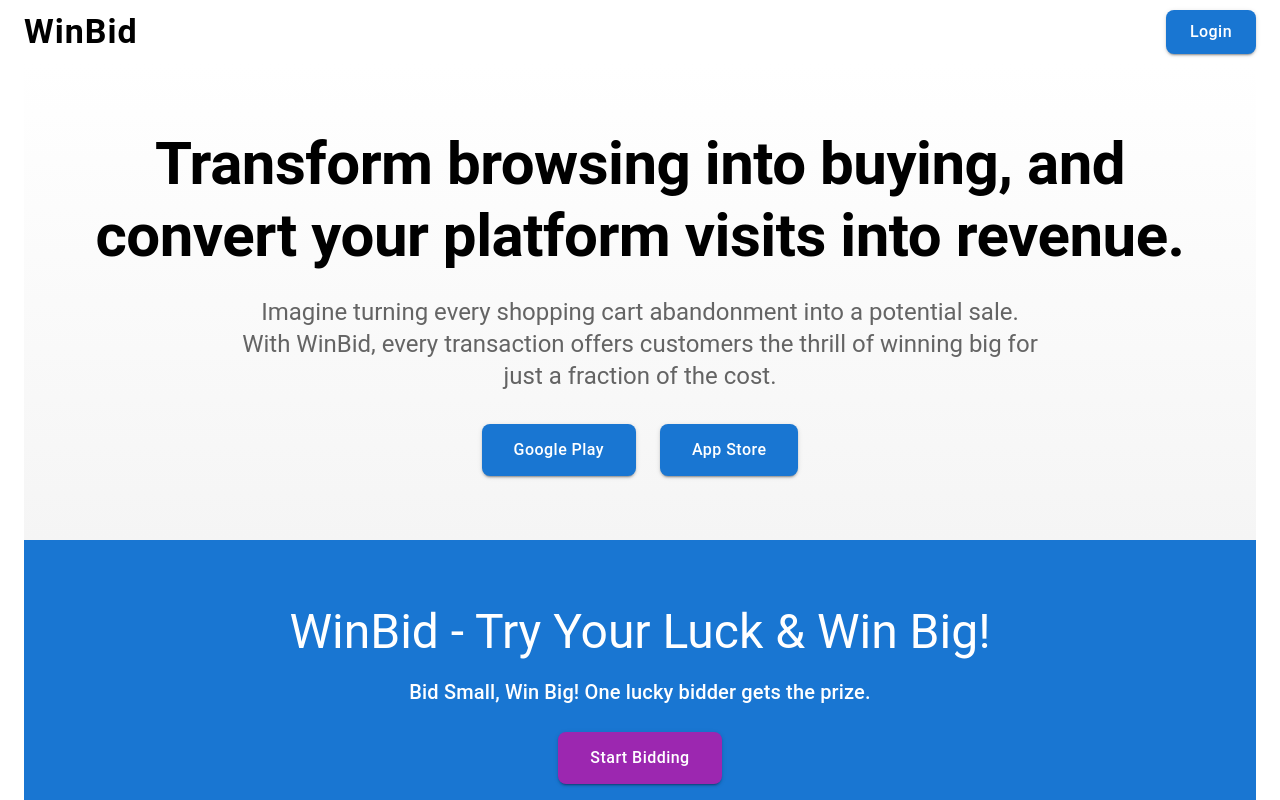
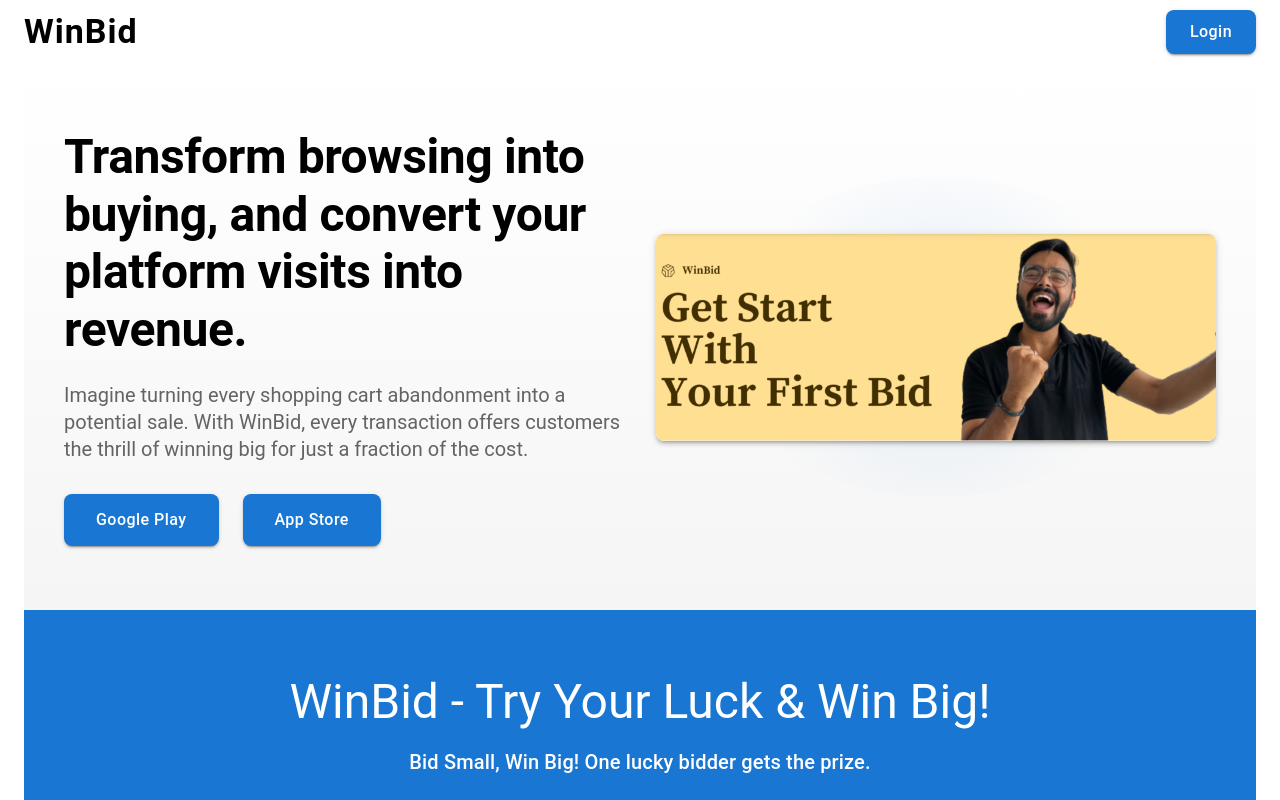
Before and after one commit to itssinghtanmay24/Winbid-frontend, a React (Vite) app: page / in a window 1280 px wide. Shown: the top 800 px of the page. Built offline with nearby package versions, Linux system fonts and the light colour scheme.

Commit message:
Added Img

```diff
--- a/src/components/Home.jsx
+++ b/src/components/Home.jsx
@@ -1,47 +1,60 @@
 import React from "react";
 import { Link } from "react-router-dom";
-import { Container, Typography, Button, Box, Stack, Grid, Card, CardContent } from "@mui/material";
+import {
+  Container,
+  Typography,
+  Button,
+  Box,
+  Stack,
+  Grid,
+  Card,
+  CardContent,
+} from "@mui/material";
+import homeImg from "../assets/homeimg.png"; // Make sure the path is correct
 
 const HomePage = () => {
   return (
     <Container maxWidth={false} sx={{ py: 0 }}>
       {/* Hero Section */}
-      <Box sx={{
-        textAlign: "center",
+      <Box
+        sx={{
+          textAlign: { xs: "center", md: "left" },
           py: 8,
-        background: "linear-gradient(to bottom, #ffffff, #f5f5f5)"
-      }}>
+          background: "linear-gradient(to bottom, #ffffff, #f5f5f5)",
+        }}
+      >
         <Container maxWidth="lg">
+          <Grid container alignItems="center" spacing={4}>
+            <Grid item xs={12} md={6}>
               <Typography
                 variant="h2"
                 sx={{
-              fontWeight: 'bold',
+                  fontWeight: "bold",
                   mb: 3,
-              lineHeight: 1.2
+                  lineHeight: 1.2,
+                  fontSize: { xs: "2.5rem", md: "3rem" }, // Responsive font size
                 }}
               >
-            Transform browsing into buying, and<br />
-            convert your platform visits into revenue.
+                Transform browsing into buying, and convert your platform visits
+                into revenue.
               </Typography>
 
               <Typography
                 variant="h5"
                 sx={{
-              color: 'text.secondary',
+                  color: "text.secondary",
                   mb: 4,
-              maxWidth: '800px',
-              mx: 'auto'
+                  fontSize: { xs: "1.1rem", md: "1.25rem" }, // Responsive font size
                 }}
               >
-            Imagine turning every shopping cart abandonment into a potential sale.
-            With WinBid, every transaction offers customers the thrill of winning big
-            for just a fraction of the cost.
+                Imagine turning every shopping cart abandonment into a potential
+                sale. With WinBid, every transaction offers customers the thrill
+                of winning big for just a fraction of the cost.
               </Typography>
 
               <Stack
-            direction="row"
+                direction={{ xs: "column", sm: "row" }} // Stack buttons vertically on mobile
                 spacing={3}
-            justifyContent="center"
                 sx={{ mt: 4 }}
               >
                 <Button
@@ -53,9 +66,9 @@
                   sx={{
                     px: 4,
                     py: 1.5,
-                borderRadius: '8px',
-                textTransform: 'none',
-                fontSize: '1rem'
+                    borderRadius: "8px",
+                    textTransform: "none",
+                    fontSize: "1rem",
                   }}
                 >
                   Google Play
@@ -69,26 +82,75 @@
                   sx={{
                     px: 4,
                     py: 1.5,
-                borderRadius: '8px',
-                textTransform: 'none',
-                fontSize: '1rem'
+                    borderRadius: "8px",
+                    textTransform: "none",
+                    fontSize: "1rem",
                   }}
                 >
                   App Store
                 </Button>
               </Stack>
+            </Grid>
+            <Grid item xs={12} md={6}>
+              <Box
+                sx={{
+                  position: "relative",
+                  height: "100%",
+                  minHeight: { xs: "300px", md: "400px" },
+                  display: "flex",
+                  alignItems: "center",
+                  justifyContent: "center",
+                }}
+              >
+                <Box
+                  component="img"
+                  src={homeImg}
+                  alt="WinBid App"
+                  sx={{
+                    maxWidth: "100%",
+                    maxHeight: "100%",
+                    objectFit: "contain",
+                    borderRadius: 2,
+                    boxShadow: 3,
+                    position: "relative",
+                    zIndex: 2,
+                  }}
+                />
+                {/* Optional decorative background element */}
+                <Box
+                  sx={{
+                    position: "absolute",
+                    top: "50%",
+                    left: "50%",
+                    transform: "translate(-50%, -50%)",
+                    width: "80%",
+                    height: "80%",
+                    borderRadius: "50%",
+                    background:
+                      "radial-gradient(circle, rgba(25,118,210,0.1) 0%, rgba(25,118,210,0) 70%)",
+                    zIndex: 1,
+                  }}
+                />
+              </Box>
+            </Grid>
+          </Grid>
         </Container>
       </Box>
 
+      {/* Rest of your existing code remains the same */}
       {/* Start Bidding Section */}
-      <Box sx={{
+      <Box
+        sx={{
           py: 8,
           backgroundColor: "primary.main",
           color: "white",
-        textAlign: "center"
-      }}>
+          textAlign: "center",
+        }}
+      >
         <Container maxWidth="lg">
-          <Typography variant="h3">WinBid - Try Your Luck & Win Big!</Typography>
+          <Typography variant="h3">
+            WinBid - Try Your Luck & Win Big!
+          </Typography>
           <Typography variant="h6" sx={{ mt: 2 }}>
             Bid Small, Win Big! One lucky bidder gets the prize.
           </Typography>
@@ -101,9 +163,9 @@
               mt: 3,
               px: 4,
               py: 1.5,
-              borderRadius: '8px',
-              textTransform: 'none',
-              fontSize: '1rem'
+              borderRadius: "8px",
+              textTransform: "none",
+              fontSize: "1rem",
             }}
           >
             Start Bidding
@@ -112,37 +174,45 @@
       </Box>
 
       {/* How It Works */}
-      <Box sx={{
+      <Box
+        sx={{
           py: 8,
           backgroundColor: "#f9f9f9",
-        textAlign: "center"
-      }}>
+          textAlign: "center",
+        }}
+      >
         <Container maxWidth="lg">
-          <Typography variant="h4" sx={{ mb: 4 }}>How It Works</Typography>
+          <Typography variant="h4" sx={{ mb: 4 }}>
+            How It Works
+          </Typography>
           <Grid container spacing={3} justifyContent="center">
             {[
               {
                 title: "Choose a Product",
-                description: "Select from a variety of premium products."
+                description: "Select from a variety of premium products.",
               },
               {
                 title: "Place a Small Bid",
-                description: "Pay a minimal entry fee to participate."
+                description: "Pay a minimal entry fee to participate.",
               },
               {
                 title: "Get Lucky & Win",
-                description: "One random lucky bidder wins the product!"
-              }
+                description: "One random lucky bidder wins the product!",
+              },
             ].map((step, index) => (
               <Grid item key={index} xs={12} sm={4}>
-                <Card sx={{
+                <Card
+                  sx={{
                     p: 3,
                     height: "100%",
                     boxShadow: 3,
-                  borderRadius: '12px'
-                }}>
+                    borderRadius: "12px",
+                  }}
+                >
                   <CardContent>
-                    <Typography variant="h5" sx={{ mb: 2 }}>{step.title}</Typography>
+                    <Typography variant="h5" sx={{ mb: 2 }}>
+                      {step.title}
+                    </Typography>
                     <Typography variant="body1" color="textSecondary">
                       {step.description}
                     </Typography>
@@ -155,41 +225,53 @@
       </Box>
 
       {/* Featured Bids */}
-      <Box sx={{
+      <Box
+        sx={{
           py: 8,
-        textAlign: "center"
-      }}>
+          textAlign: "center",
+        }}
+      >
         <Container maxWidth="lg">
-          <Typography variant="h4" sx={{ mb: 4 }}>Featured Bids</Typography>
+          <Typography variant="h4" sx={{ mb: 4 }}>
+            Featured Bids
+          </Typography>
           <Grid container spacing={4} justifyContent="center">
             {[
               {
                 title: "Smartphone Giveaway",
-                price: "$1"
+                price: "$1",
               },
               {
                 title: "Luxury Watch",
-                price: "$2"
+                price: "$2",
               },
               {
                 title: "Gaming Console",
-                price: "$3"
-              }
+                price: "$3",
+              },
             ].map((item, index) => (
               <Grid item key={index} xs={12} sm={4}>
-                <Card sx={{
+                <Card
+                  sx={{
                     p: 3,
                     height: "100%",
                     boxShadow: 3,
-                  borderRadius: '12px',
-                  transition: 'transform 0.3s',
-                  '&:hover': {
-                    transform: 'scale(1.03)'
-                  }
-                }}>
+                    borderRadius: "12px",
+                    transition: "transform 0.3s",
+                    "&:hover": {
+                      transform: "scale(1.03)",
+                    },
+                  }}
+                >
                   <CardContent>
-                    <Typography variant="h5" sx={{ mb: 1 }}>{item.title}</Typography>
-                    <Typography variant="body1" color="textSecondary" sx={{ mb: 2 }}>
+                    <Typography variant="h5" sx={{ mb: 1 }}>
+                      {item.title}
+                    </Typography>
+                    <Typography
+                      variant="body1"
+                      color="textSecondary"
+                      sx={{ mb: 2 }}
+                    >
                       Starting at just {item.price}
                     </Typography>
                     <Button
@@ -198,8 +280,8 @@
                       component={Link}
                       to="/products"
                       sx={{
-                        borderRadius: '8px',
-                        textTransform: 'none'
+                        borderRadius: "8px",
+                        textTransform: "none",
                       }}
                     >
                       Bid Now
```
Also changed, not shown: src/components/Products.jsx (+8 -10 lines), src/assets/homeimg.png (added). Lines whose indentation alone changed are shown as unchanged.
